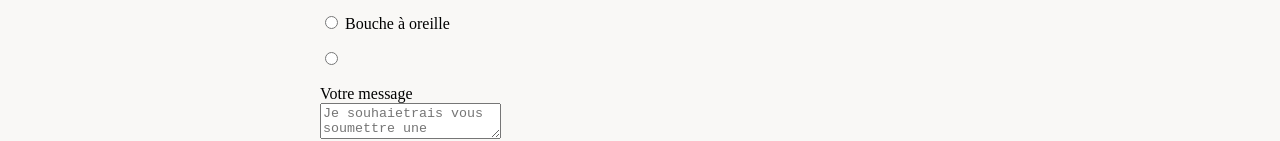
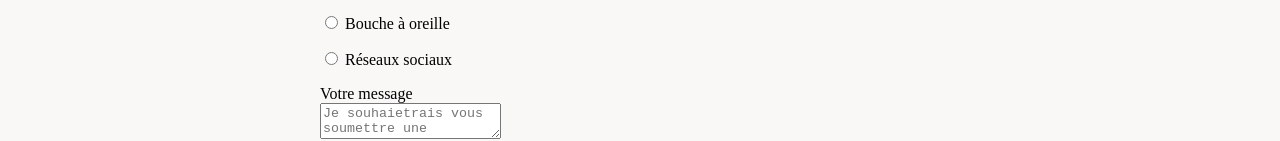
Before and after one commit to Apokalips28/Site-Html, a plain HTML site: page contact.html in a window 1280 px wide. Shown: the part 433-574 px from the top of the page. Drawn offline with Linux system fonts and the light colour scheme.

Commit message:
fin formulaire 2

```diff
--- a/contact.html
+++ b/contact.html
@@ -57,6 +57,7 @@
                 <p><input type="radio" id="commentChoix4" name="comment" value="Bouche">
                 <label for="commentChoix4">Bouche à oreille</label></p>
                 <p><input type="radio" id="commentChoix5" name="comment" value="reseauxsociaux">
+                <label for="commentChoix5">Réseaux sociaux</label></p>
                 <p><label for="message">Votre message</label> <br> <textarea name="message" id="message"  placeholder="Je souhaietrais vous soumettre une proposition de collaboration avec mon entreprise..."></textarea></p>
 
                 <input type="submit" name="send">
```
Lines whose indentation alone changed are shown as unchanged.
